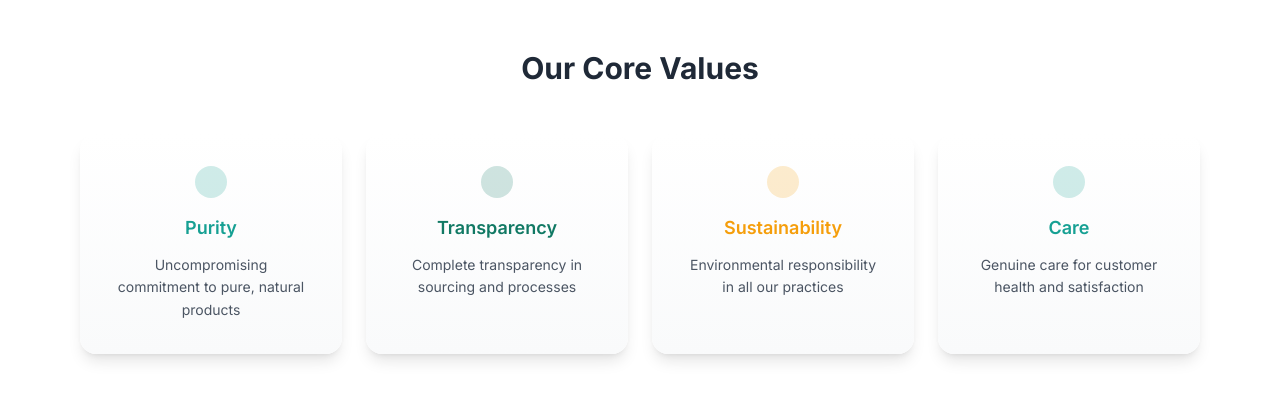
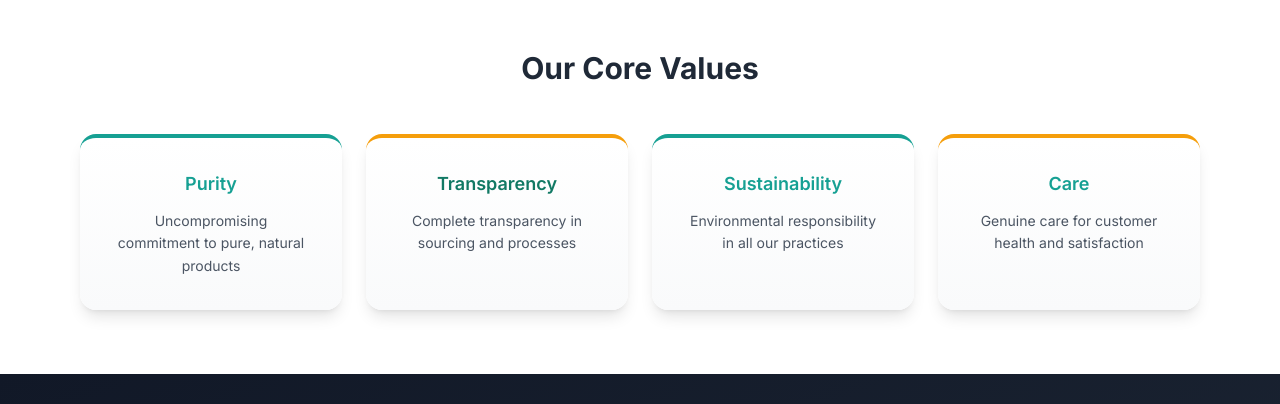
Before and after one commit to muthuecoproducts-crypto/muthu-eco-products, a React (Vite) app: page /about in a window 1280 px wide. Shown: the part 2320-2724 px from the top of the page. Built offline with nearby package versions, Linux system fonts and the light colour scheme.

Commit message:
updated ui

```diff
--- a/src/pages/About.jsx
+++ b/src/pages/About.jsx
@@ -146,23 +146,23 @@ const About = () => {
         <div className="max-w-6xl mx-auto px-4 text-center">
           <h2 className="text-3xl font-bold text-gray-800 mb-12">Our Core Values</h2>
           <div className="grid md:grid-cols-4 gap-6">
-            <div className="space-y-3 bg-gradient-to-t from-gray-50 to-white p-8 rounded-2xl shadow-lg hover:shadow-2xl transform hover:scale-105 transition-all duration-300 group">
-              <div className="w-8 h-8 bg-primary/20 rounded-full mx-auto mb-4 group-hover:bg-primary/30 transition-colors duration-300"></div>
+            <div className="space-y-3 bg-gradient-to-t from-gray-50 to-white p-8 rounded-2xl shadow-lg hover:shadow-2xl transform hover:scale-105 transition-all duration-300 group border-t-4 border-primary">
+              {/* <div className="w-8 h-8 bg-primary/20 rounded-full mx-auto mb-4 group-hover:bg-primary/30 transition-colors duration-300"></div> */}
               <h3 className="font-semibold text-primary text-lg group-hover:text-primary/80 transition-colors duration-300">Purity</h3>
               <p className="text-sm text-gray-600 leading-relaxed">Uncompromising commitment to pure, natural products</p>
             </div>
-            <div className="space-y-3 bg-gradient-to-t from-gray-50 to-white p-8 rounded-2xl shadow-lg hover:shadow-2xl transform hover:scale-105 transition-all duration-300 group">
-              <div className="w-8 h-8 bg-secondary/20 rounded-full mx-auto mb-4 group-hover:bg-secondary/30 transition-colors duration-300"></div>
+            <div className="space-y-3 bg-gradient-to-t from-gray-50 to-white p-8 rounded-2xl shadow-lg hover:shadow-2xl transform hover:scale-105 transition-all duration-300 group border-t-4 border-accent">
+              {/* <div className="w-8 h-8 bg-secondary/20 rounded-full mx-auto mb-4 group-hover:bg-secondary/30 transition-colors duration-300"></div> */}
               <h3 className="font-semibold text-secondary text-lg group-hover:text-secondary/80 transition-colors duration-300">Transparency</h3>
               <p className="text-sm text-gray-600 leading-relaxed">Complete transparency in sourcing and processes</p>
             </div>
-            <div className="space-y-3 bg-gradient-to-t from-gray-50 to-white p-8 rounded-2xl shadow-lg hover:shadow-2xl transform hover:scale-105 transition-all duration-300 group">
-              <div className="w-8 h-8 bg-accent/20 rounded-full mx-auto mb-4 group-hover:bg-accent/30 transition-colors duration-300"></div>
-              <h3 className="font-semibold text-accent text-lg group-hover:text-accent/80 transition-colors duration-300">Sustainability</h3>
+            <div className="space-y-3 bg-gradient-to-t from-gray-50 to-white p-8 rounded-2xl shadow-lg hover:shadow-2xl transform hover:scale-105 transition-all duration-300 group border-t-4 border-primary">
+              {/* <div className="w-8 h-8 bg-accent/20 rounded-full mx-auto mb-4 group-hover:bg-accent/30 transition-colors duration-300"></div> */}
+              <h3 className="font-semibold text-primary text-lg group-hover:text-primary/80 transition-colors duration-300">Sustainability</h3>
               <p className="text-sm text-gray-600 leading-relaxed">Environmental responsibility in all our practices</p>
             </div>
-            <div className="space-y-3 bg-gradient-to-t from-gray-50 to-white p-8 rounded-2xl shadow-lg hover:shadow-2xl transform hover:scale-105 transition-all duration-300 group">
-              <div className="w-8 h-8 bg-primary/20 rounded-full mx-auto mb-4 group-hover:bg-primary/30 transition-colors duration-300"></div>
+            <div className="space-y-3 bg-gradient-to-t from-gray-50 to-white p-8 rounded-2xl shadow-lg hover:shadow-2xl transform hover:scale-105 transition-all duration-300 group border-t-4 border-accent">
+              {/* <div className="w-8 h-8 bg-primary/20 rounded-full mx-auto mb-4 group-hover:bg-primary/30 transition-colors duration-300"></div> */}
               <h3 className="font-semibold text-primary text-lg group-hover:text-primary/80 transition-colors duration-300">Care</h3>
               <p className="text-sm text-gray-600 leading-relaxed">Genuine care for customer health and satisfaction</p>
             </div>
--- a/src/pages/Products.jsx
+++ b/src/pages/Products.jsx
@@ -63,12 +63,12 @@ const Products = () => {
           <p className="text-lg sm:text-xl text-gray-600 max-w-3xl mx-auto mb-6 sm:mb-8 px-2">
             Even though we're a humble store, our shelves are full of nature's treasures. Here's a glimpse of what we bring to your table — and why they're amazing for your health!
           </p>
-          <button
+          {/* <button
             onClick={handleEnquiry}
             className="bg-primary text-white px-8 py-3 rounded-full hover:bg-secondary transition-colors duration-300 font-medium uppercase"
           >
             Make Enquiry
-          </button>
+          </button> */}
         </div>
       </section>
 
@@ -122,15 +122,15 @@ const Products = () => {
               <h3 className="text-xl font-semibold mb-3">Lab Tested</h3>
               <p className="text-gray-600">All products undergo rigorous laboratory testing</p>
             </div>
-            <div className="bg-white p-6 rounded-xl shadow-lg border-t-4 border-secondary">
+            <div className="bg-white p-6 rounded-xl shadow-lg border-t-4 border-accent">
               <h3 className="text-xl font-semibold mb-3">Certified Organic</h3>
               <p className="text-gray-600">Certified by recognized organic certification bodies</p>
             </div>
-            <div className="bg-white p-6 rounded-xl shadow-lg border-t-4 border-accent">
+            <div className="bg-white p-6 rounded-xl shadow-lg border-t-4 border-primary">
               <h3 className="text-xl font-semibold mb-3">Chemical Free</h3>
               <p className="text-gray-600">No pesticides, chemicals, or artificial additives</p>
             </div>
-            <div className="bg-white p-6 rounded-xl shadow-lg border-t-4 border-primary">
+            <div className="bg-white p-6 rounded-xl shadow-lg border-t-4 border-accent">
               <h3 className="text-xl font-semibold mb-3">Fresh Delivery</h3>
               <p className="text-gray-600">Direct from farm to your doorstep</p>
             </div>
```
